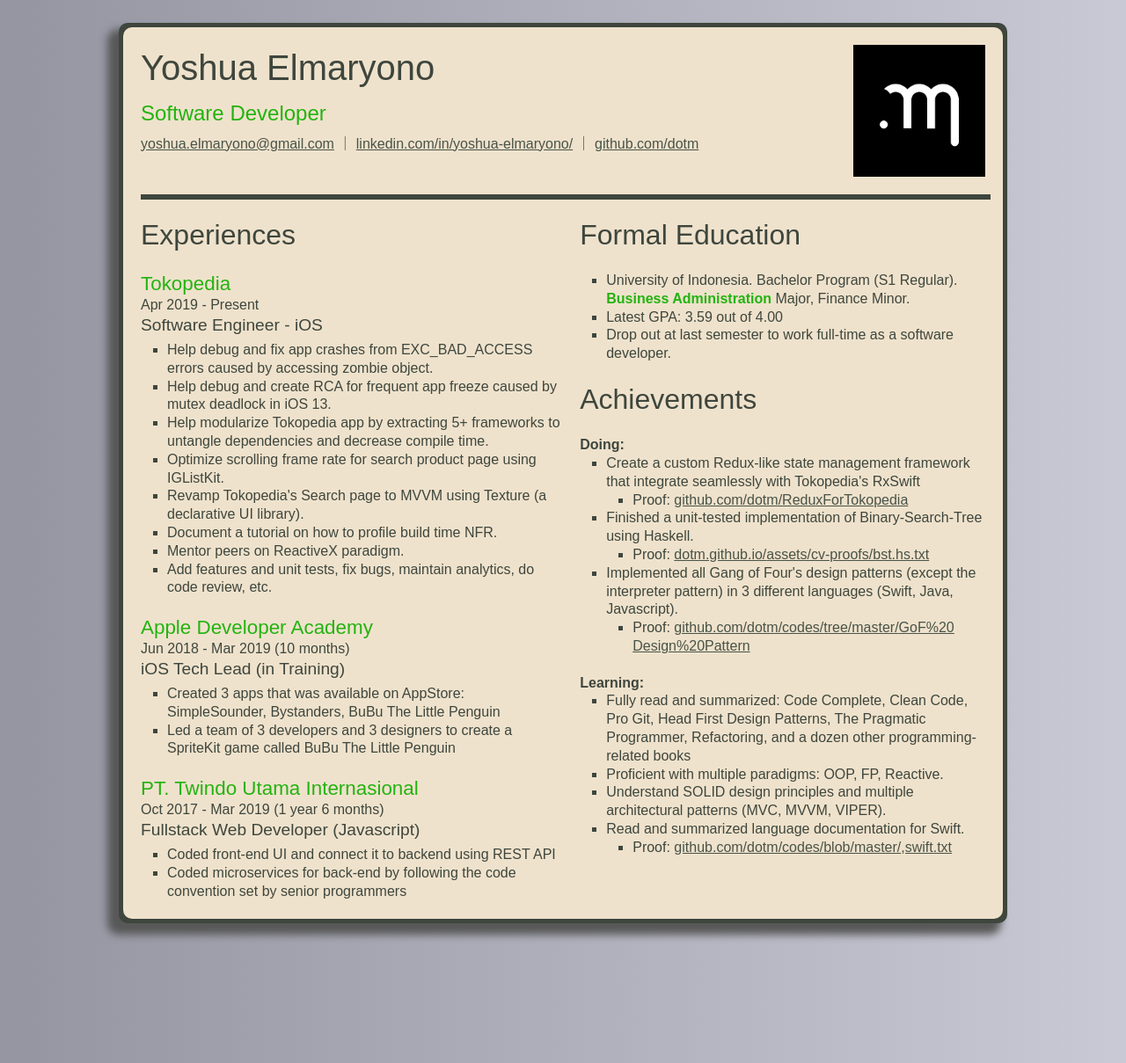
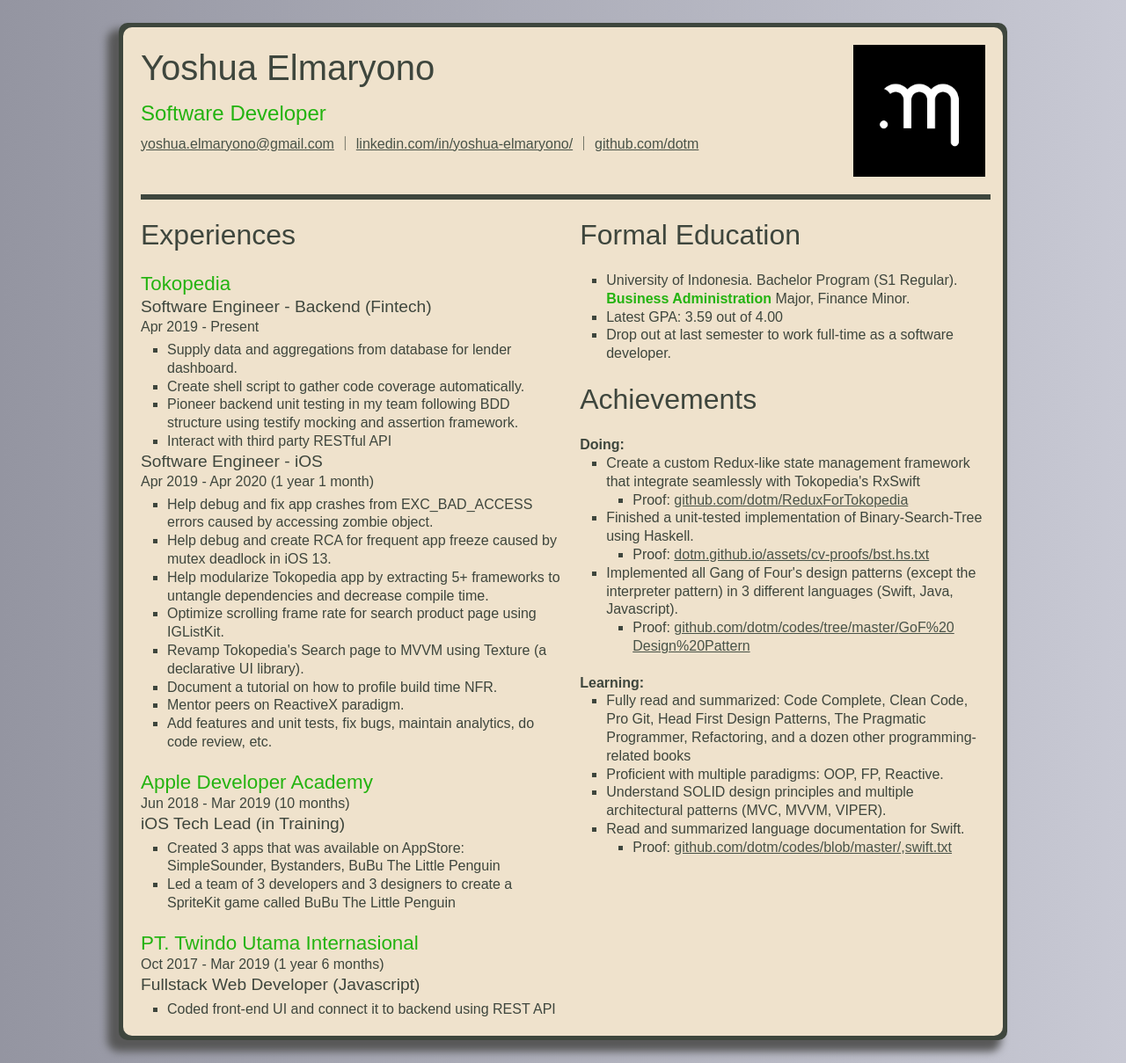
Before and after one commit to dotm/dotm.github.io, a Jekyll site: the page cv.html, which Jekyll copies as it is, in a window 1280 px wide. Shown: the whole page at 88% size. Built offline with Jekyll 4.4.1, drawn with Linux system fonts in a browser that asks for light colours.

Commit message:
update cv

```diff
--- a/cv.html
+++ b/cv.html
@@ -46,8 +46,16 @@
 
             <section class="experience-item">
               <p class="experience-item__workplace highlight">Tokopedia</p>
+              <p class="experience-item__position-title">Software Engineer - Backend (Fintech)</p>
               <p class="experience-item__date">Apr 2019 - Present</p>
+              <ul class="experience-item__achievements">
+                <li>Supply data and aggregations from database for lender dashboard.</li>
+                <li>Create shell script to gather code coverage automatically.</li>
+                <li>Pioneer backend unit testing in my team following BDD structure using testify mocking and assertion framework.</li>
+                <li>Interact with third party RESTful API</li>
+              </ul>
               <p class="experience-item__position-title">Software Engineer - iOS</p>
+              <p class="experience-item__date">Apr 2019 - Apr 2020 (1 year 1 month)</p>
               <ul class="experience-item__achievements">
                 <li>Help debug and fix app crashes from EXC_BAD_ACCESS errors caused by accessing zombie object.</li>
                 <li>Help debug and create RCA for frequent app freeze caused by mutex deadlock in iOS 13.</li>
@@ -81,7 +89,6 @@
               <p class="experience-item__position-title">Fullstack Web Developer (Javascript)</p>
               <ul class="experience-item__achievements">
                 <li>Coded front-end UI and connect it to backend using REST API</li>
-                <li>Coded microservices for back-end by following the code convention set by senior programmers</li>
               </ul>
             </section>
 
```
